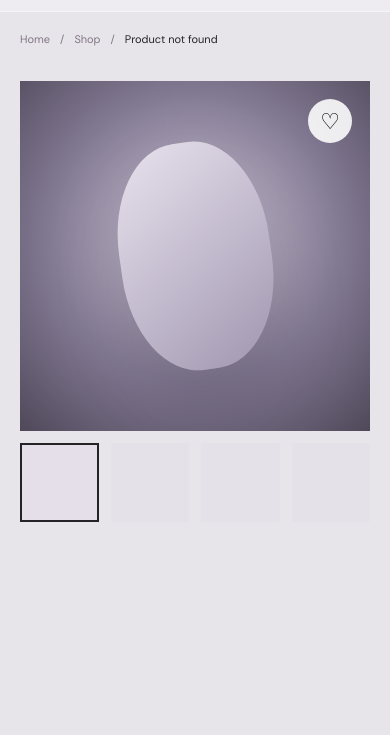
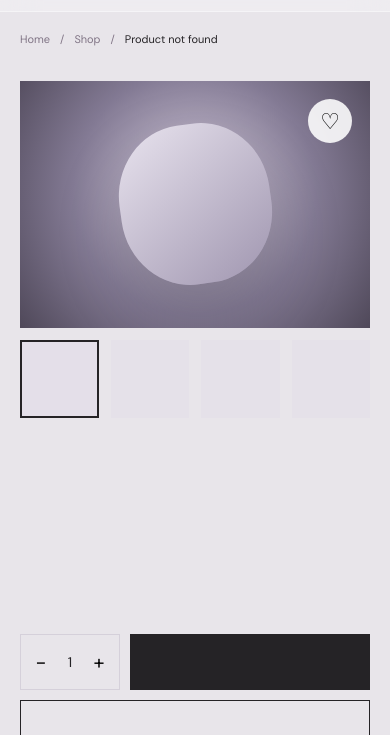
Before and after one commit to walterkibe7-afk/X-Store, a website: page product.html in a window 390 px wide. Shown: the part 58-793 px from the top of the page. Drawn offline with Linux system fonts and the light colour scheme.

Commit message:
Product gallery: fixed 559x394 frame, thumbnails inside

```diff
--- a/product.css
+++ b/product.css
@@ -5,7 +5,7 @@
 .breadcrumbs span:last-child { color: var(--black); }
 .product-main { display: grid; grid-template-columns: .85fr 1.15fr; gap: 64px; padding: 15px 0 72px; }
 .product-gallery { position: sticky; top: 30px; align-self: stretch; display: flex; flex-direction: column; }
-.main-product-image { position: relative; width: 100%; aspect-ratio: 1 / 1; background: radial-gradient(circle at 50% 45%, #dcd6e4 0%, #b3aabf 25%, #837a94 55%, #4f4859 100%); display: flex; align-items: center; justify-content: center; overflow: hidden; }
+.main-product-image { position: relative; width: 100%; max-width: 559px; aspect-ratio: 559 / 394; background: radial-gradient(circle at 50% 45%, #dcd6e4 0%, #b3aabf 25%, #837a94 55%, #4f4859 100%); display: flex; align-items: center; justify-content: center; overflow: hidden; }
 .main-product-image::after { content: ""; width: 43%; height: 65%; border-radius: 45%; background: linear-gradient(145deg, #e8e3ee, #a096b0); box-shadow: 0 30px 70px rgba(0,0,0,.18); transform: rotate(-8deg); }
 .main-product-image .product-badge { z-index: 2; }
 .gallery-heart { position: absolute; top: 18px; right: 18px; z-index: 3; width: 44px; height: 44px; border: none; border-radius: 50%; background: rgba(255,255,255,.88); font-size: 22px; cursor: pointer; transition: transform .2s ease, background .2s ease; font-family: inherit; }
@@ -97,7 +97,7 @@
 @media (max-width: 1000px) {
     .product-main { grid-template-columns: 1fr; gap: 50px; }
     .product-gallery { position: relative; top: auto; }
-    .main-product-image { max-width: 760px; }
+    .main-product-image { max-width: 559px; }
     .product-info { max-width: 760px; }
     .why-section { grid-template-columns: 1fr; gap: 50px; }
     .related-grid { grid-template-columns: repeat(2, 1fr); }
--- a/product.html
+++ b/product.html
@@ -10,7 +10,7 @@
 <link rel="preload" as="style" href="https://fonts.googleapis.com/css2?family=DM+Sans:ital,wght@0,400;0,500;0,600;0,700;1,400;1,500&display=swap">
 <link rel="stylesheet" href="https://fonts.googleapis.com/css2?family=DM+Sans:ital,wght@0,400;0,500;0,600;0,700;1,400;1,500&display=swap" media="print" onload="this.media='all'">
 <link rel="stylesheet" href="style.css?v=0425f98">
-<link rel="stylesheet" href="product.css?v=0425f98">
+<link rel="stylesheet" href="product.css?v=0425f99">
 </head>
 <body>
 <svg style="display:none" aria-hidden="true">
```
